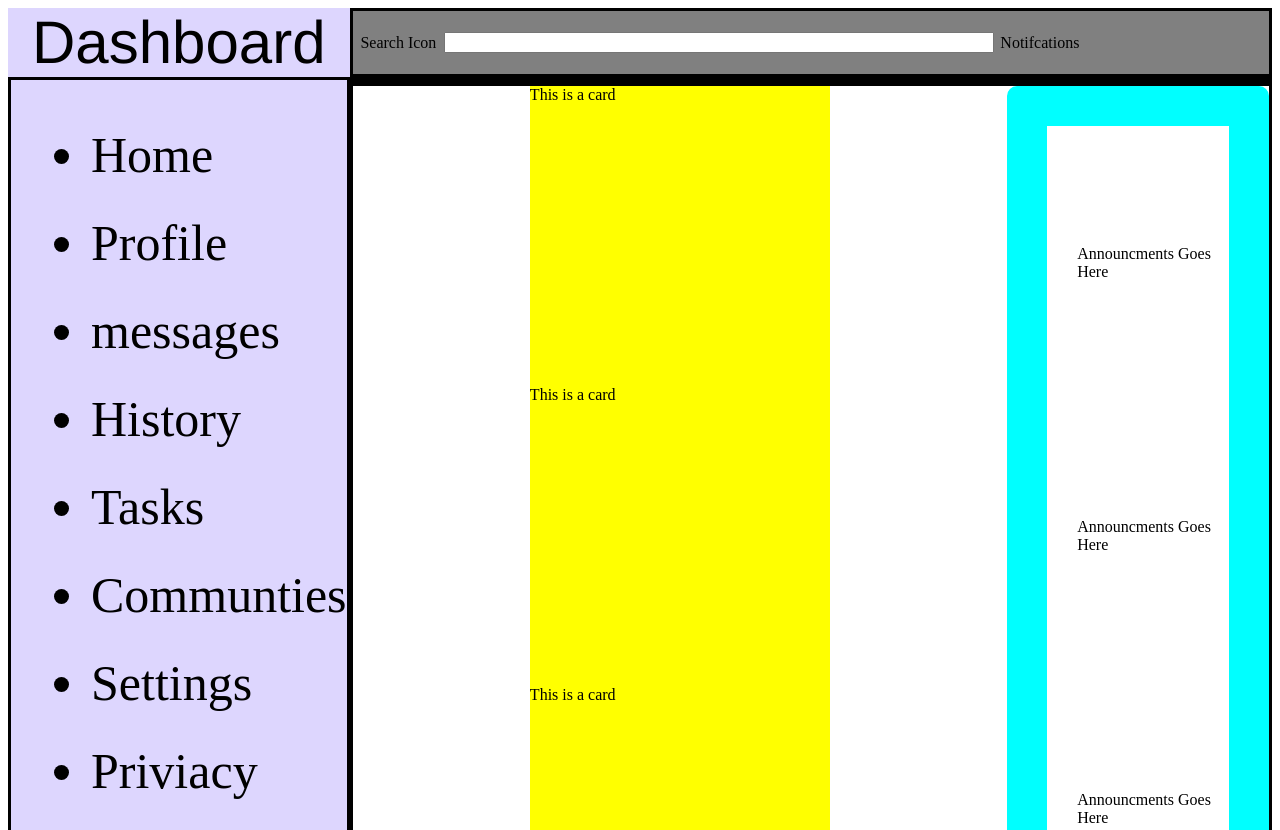
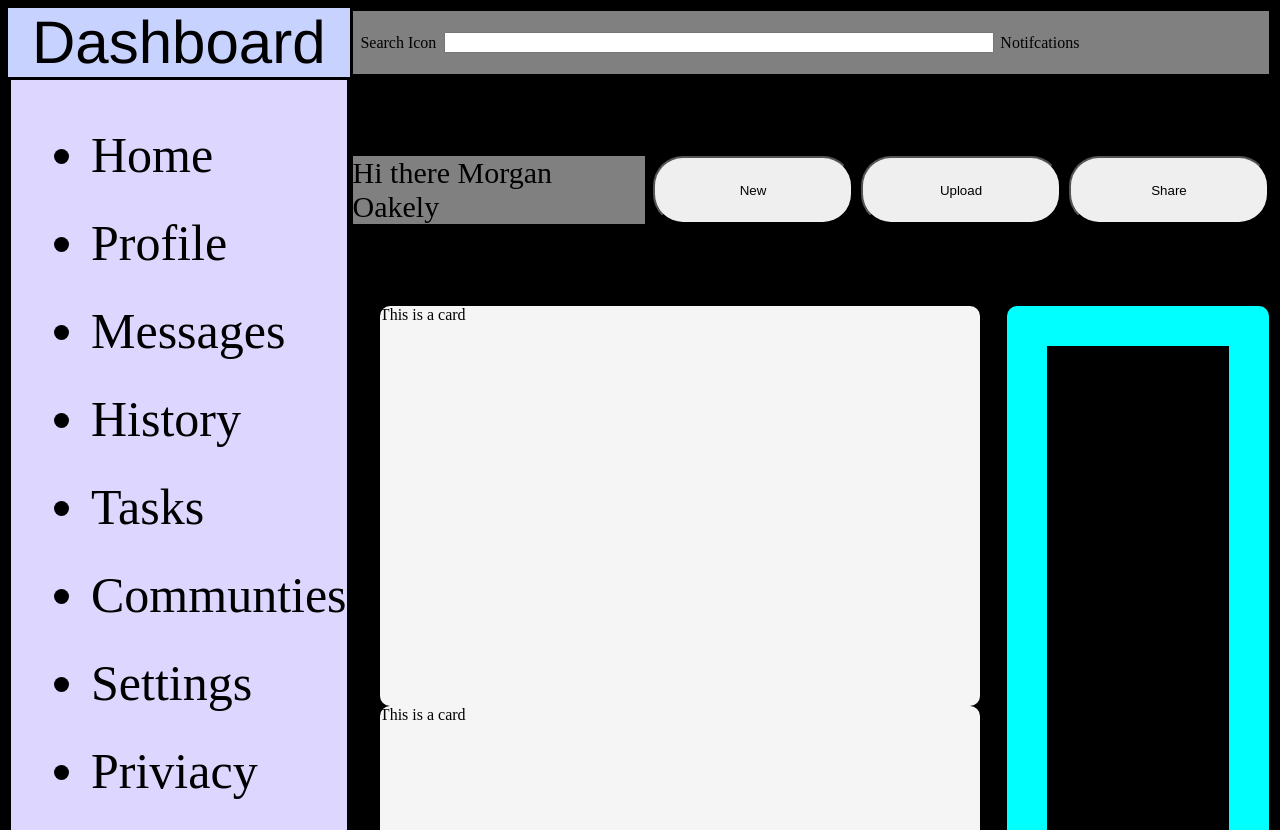
Before and after one commit to kevtheman98/Admin-Dashboard, a plain HTML site: page index.html in a window 1280 px wide. Shown: the top 830 px of the page. Drawn offline with Linux system fonts and the light colour scheme.

Commit message:
Finished  layout

```diff
--- a/index.html
+++ b/index.html
@@ -16,7 +16,7 @@
             <ul>
                 <li>Home</li>
                 <li>Profile</li>
-                <li>messages</li>
+                <li>Messages</li>
                 <li>History</li>
                 <li>Tasks</li>
                 <li>Communties</li>
@@ -32,7 +32,13 @@
             <div class="searchicon">Search Icon</div>
 
         </div>
-        <div class="header"></div>
+        <div class="header">
+
+            <div class="greeting">Hi there Morgan Oakely</div>
+            <button class="Newbtn">New</button>
+            <button class="Uploadbtn">Upload</button>
+            <button class="Sharebtn">Share</button>
+        </div>
         <div class="project">
             <div class="your_projects">
                 <div class="card">This is a card</div>
--- a/style.css
+++ b/style.css
@@ -1,8 +1,10 @@
-
+body {
+    background-color: black;
+}
 .container {
     height: 100vh;
     display: grid;
-    grid-template-columns: 2fr 6fr;
+    grid-template-columns: 1fr 6fr;
     grid-template-rows: 1fr 1fr 7fr;
 }
 
@@ -10,7 +12,7 @@
 .wrapper {
     grid-row: 1;
     grid-column: 1;
-    background-color: #ddd6fe;
+    background-color: #c7d2fe;
     display: flex;
     justify-content: center;
     align-items: center;
@@ -37,6 +39,7 @@
 .sidebar > ul > li {
     font-size: 50px;
     margin-top: 30px;
+    font-
 }
 
 .search {
@@ -60,6 +63,7 @@
     justify-self: center;
 }
 
+
 .notification {
     grid-column: 3;
 }
@@ -80,16 +84,17 @@
 .your_projects {
     grid-row: 1 / 3;
     display: grid;
-    grid-template-columns: repeat(auto-fill, minmax(500px, 1fr));
+    grid-template-columns: repeat(auto-fill, minmax(600px, 1fr));
 
 }
 
 .card {
-    height: 300px;
-    width: 300px;
-    background-color: yellow;
+    height: 400px;
+    width: 600px;
+    background-color: #f5f5f5;
     align-self: center;
     justify-self: center;
+    border-radius: 10px;
 }
 
 .announcments_box {
@@ -115,3 +120,37 @@
     align-self: center;
     justify-self: center;
 }
+
+.header {
+    display: grid;
+    grid-template-columns: 3fr 1fr 1fr 1fr;
+    grid-template-rows: 1fr 1fr 1fr;
+    gap: 8px;
+}
+
+.header > button {
+    grid-row: 2;
+    border-radius: 30px;
+    width: 200px;
+}
+
+.greeting {
+    grid-column: 1 / 2;
+    grid-row: 2;
+    align-self: center;
+    justify-self: center;
+    background-color: grey;
+    font-size: 30px;
+}
+.Newbtn {
+    grid-column: 2;
+
+}
+
+.Uploadbtn {
+    grid-column: 3;
+}
+
+.Sharebtn {
+    grid-column: 4;
+}
```
